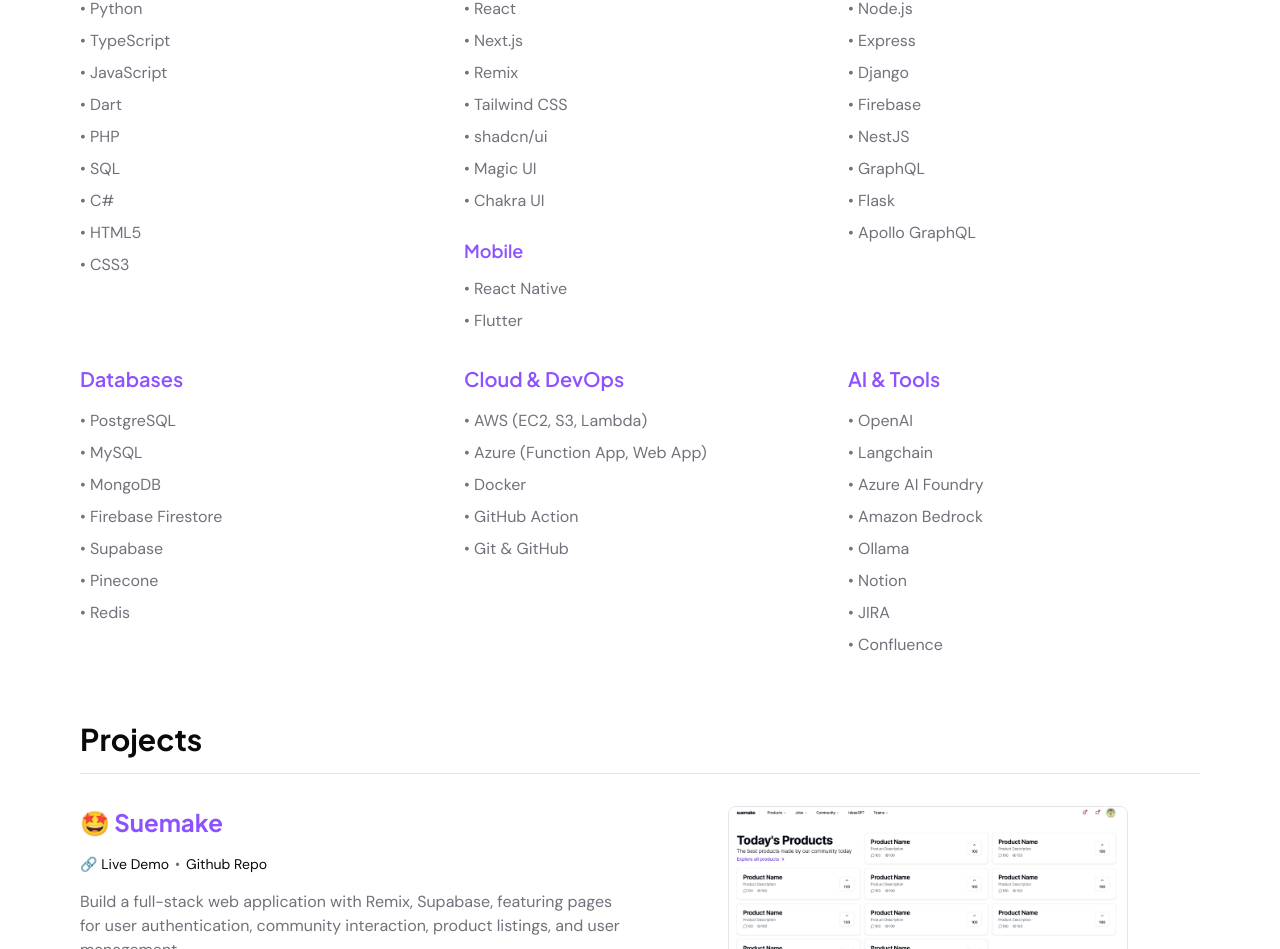
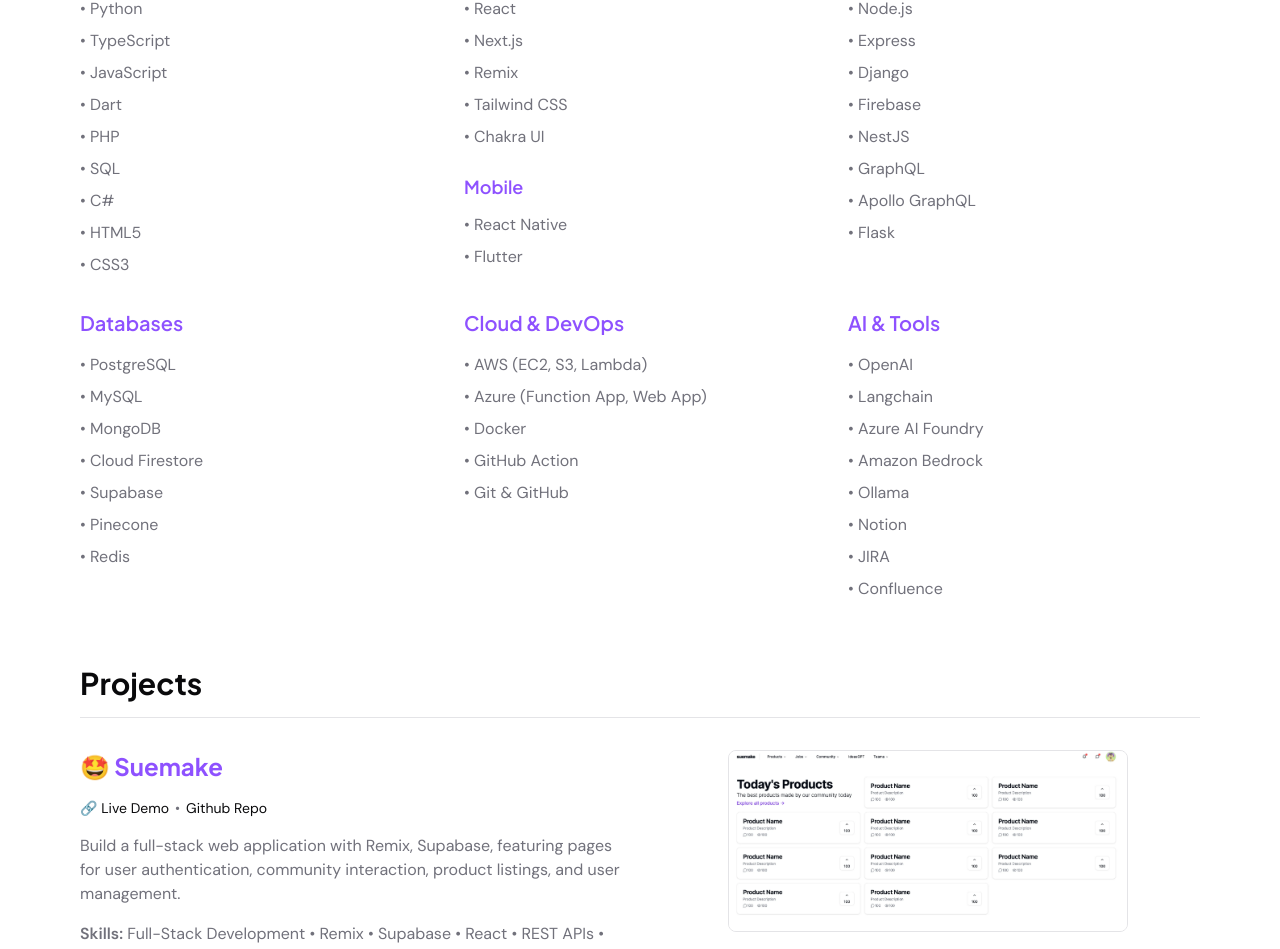
Before and after one commit to feelsuegood/portfolio, a Next.js app: page / in a window 1280 px wide. Shown: the part 1096-2045 px from the top of the page. Built offline with nearby package versions, Linux system fonts and the light colour scheme.

Commit message:
refactor skills data by consolidating front-end technologies and updating database terminology

```diff
--- a/src/data/skills.ts
+++ b/src/data/skills.ts
@@ -18,15 +18,7 @@
     },
     {
       title: "Front End",
-      skills: [
-        "React",
-        "Next.js",
-        "Remix",
-        "Tailwind CSS",
-        "shadcn/ui",
-        "Magic UI",
-        "Chakra UI",
-      ],
+      skills: ["React", "Next.js", "Remix", "Tailwind CSS", "Chakra UI"],
       subcategories: [
         {
           title: "Mobile",
@@ -43,8 +35,8 @@
         "Firebase",
         "NestJS",
         "GraphQL",
+        "Apollo GraphQL",
         "Flask",
-        "Apollo GraphQL",
       ],
     },
     {
@@ -53,7 +45,7 @@
         "PostgreSQL",
         "MySQL",
         "MongoDB",
-        "Firebase Firestore",
+        "Cloud Firestore",
         "Supabase",
         "Pinecone",
         "Redis",
```
